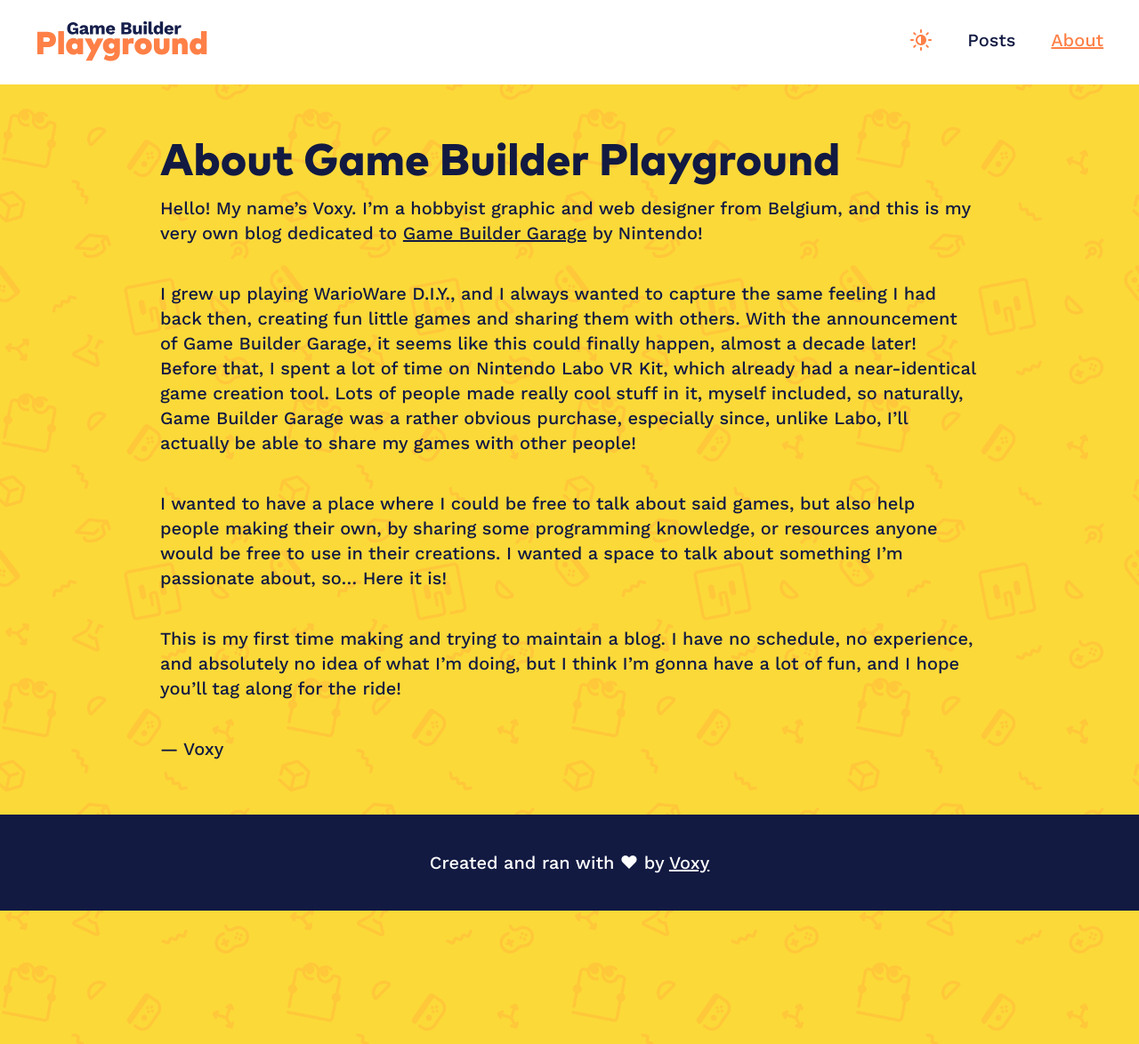
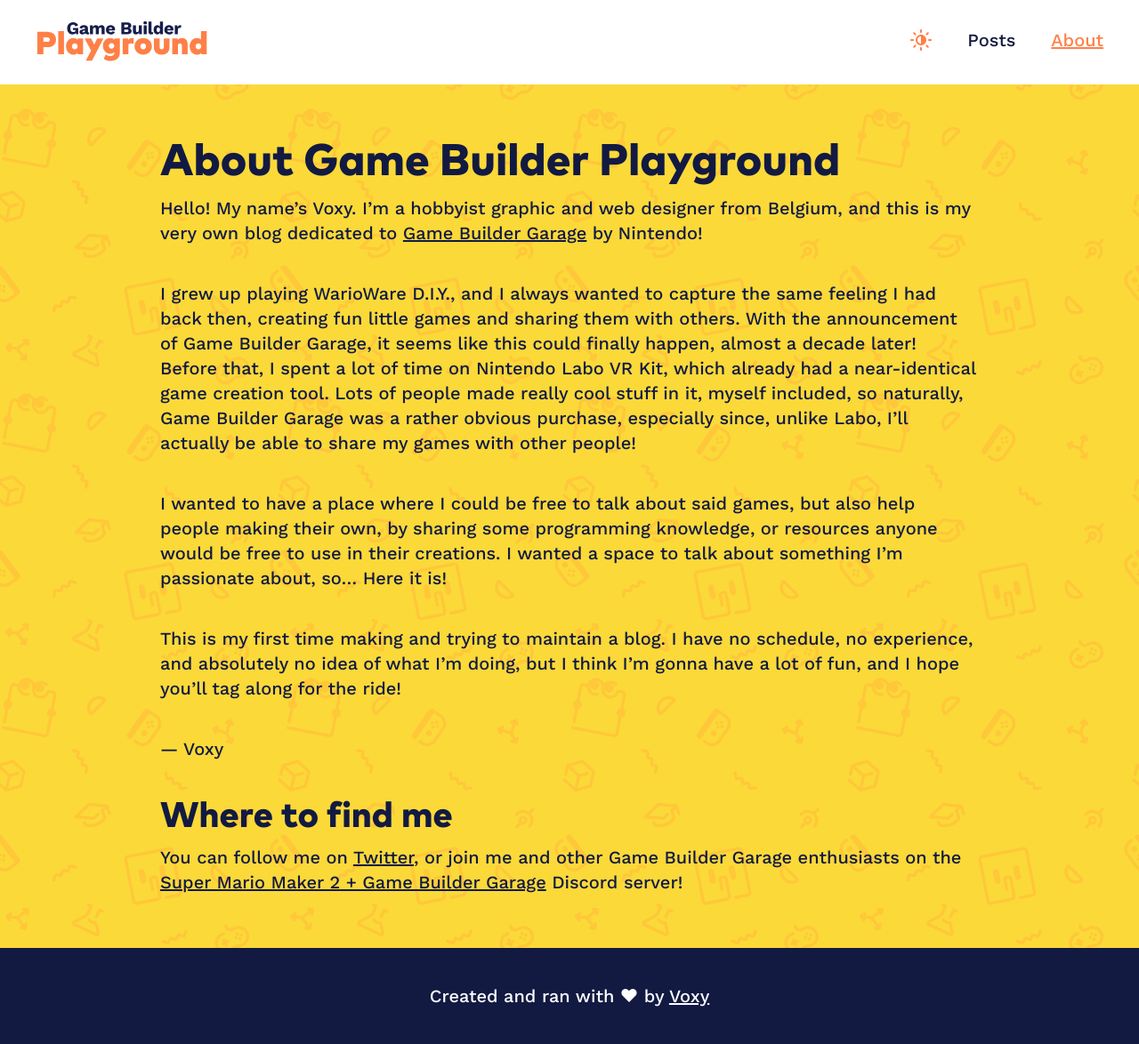
Before and after one commit to drewswaycool/Voxybuns.github.io, a Jekyll site: the page built from about.md, in a window 1280 px wide. Shown: the whole page at 89% size. Built offline with Jekyll 4.4.1, drawn with Linux system fonts in a browser that asks for light colours.

Commit message:
Update from Forestry.io Voxybuns updated about.md

```diff
--- a/about.md
+++ b/about.md
@@ -14,3 +14,7 @@
 This is my first time making and trying to maintain a blog. I have no schedule, no experience, and absolutely no idea of what I'm doing, but I think I'm gonna have a lot of fun, and I hope you'll tag along for the ride!
 
 — Voxy
+
+## Where to find me
+
+You can follow me on [Twitter](https://twitter.com/voxybuns), or join me and other Game Builder Garage enthusiasts on the [Super Mario Maker 2 + Game Builder Garage](https://discord.gg/WKeyVddP5v) Discord server!
```
